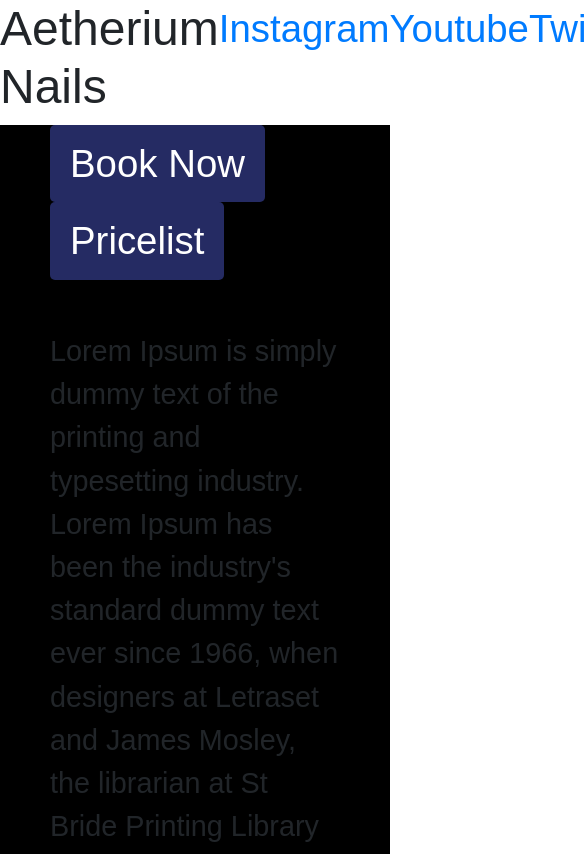
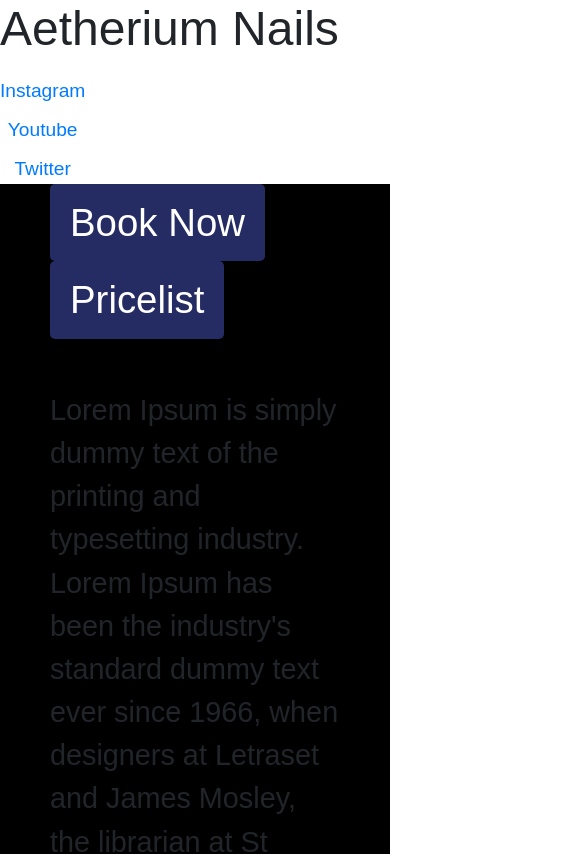
Before and after one commit to Bernadett-6/WebDesignAssessment, a plain HTML site: page index.html in a window 390 px wide. Shown: the top 854 px of the page, 585 px wide, since content can reach past the window. Drawn offline with nearby package versions, Linux system fonts and the light colour scheme; a web font is replaced by a local one.

Commit message:
added @media

```diff
--- a/css/style.css
+++ b/css/style.css
@@ -6,7 +6,6 @@
 
 main {
     background-image: linear-gradient(to top, #252B63, black);
-
 }
 
 nav {
@@ -60,7 +59,8 @@ a:hover {
     border: 0;
     border-radius: 5px;
     background-color: #252B63;
-    margin: 20px;
+    margin: 10px;
+    margin-left: 15px;
 }
 
 .bookNowbutton:hover,
@@ -97,3 +97,60 @@ footer {
     background-color: #252B63;
     color: white;
 }
+
+@media (max-width: 768px) {
+    body {
+        font-size: 1 rem;
+        line-height: 1.2rem;
+        background: none;
+    }
+
+    main {
+        width: 100%;
+        min-height: 100%;
+        background-size: cover;
+        background-repeat: no-repeat;
+    }
+
+    .headerCustom {
+        text-align: center;
+        font-size: 2rem;
+        justify-content: flex-start;
+        flex-direction: column;
+        align-items: flex-start;
+        gap: 10px;
+        }
+
+    h1 {
+        font-size: 4rem;
+    }
+
+    .anchorsCustom {
+        display: flex;
+        flex-direction: column;
+        gap: 10px;
+    }
+
+    nav {
+        display: flex;
+        flex-direction: column;
+        align-items: stretch;
+        gap: 30px;
+    }
+
+    .bookNowbutton,
+    .priceListbutton {
+        margin-right: 50px;
+    }
+
+    a {
+        color: white;
+        text-decoration: none;
+        font-size: 1rem;
+    }
+
+    a:hover {
+        text-decoration: underline;
+        color: #384081;
+    }
+}
--- a/index.html
+++ b/index.html
@@ -17,10 +17,10 @@
   </style>
 </head>
 <body>
-        <header class="py-10 px-10 bg-black d-flex justify-content-between">
+        <header class="py-10 px-10 bg-black d-flex justify-content-between headerCustom">
             <h1>Aetherium Nails</h1>
 
-            <div class="mt-10 py-10 px-5s d-flex gap-10">
+            <div class="mt-10 py-10 px-5s d-flex gap-10 anchorsCustom">
                 <a href="https://www.instagram.com/">Instagram</a>
                 <a href="https://www.youtube.com/">Youtube</a>
                 <a href="https://x.com/?lang=en">Twitter</a>
```
Also changed, not shown: bookNow.html (+1 -1 lines).
